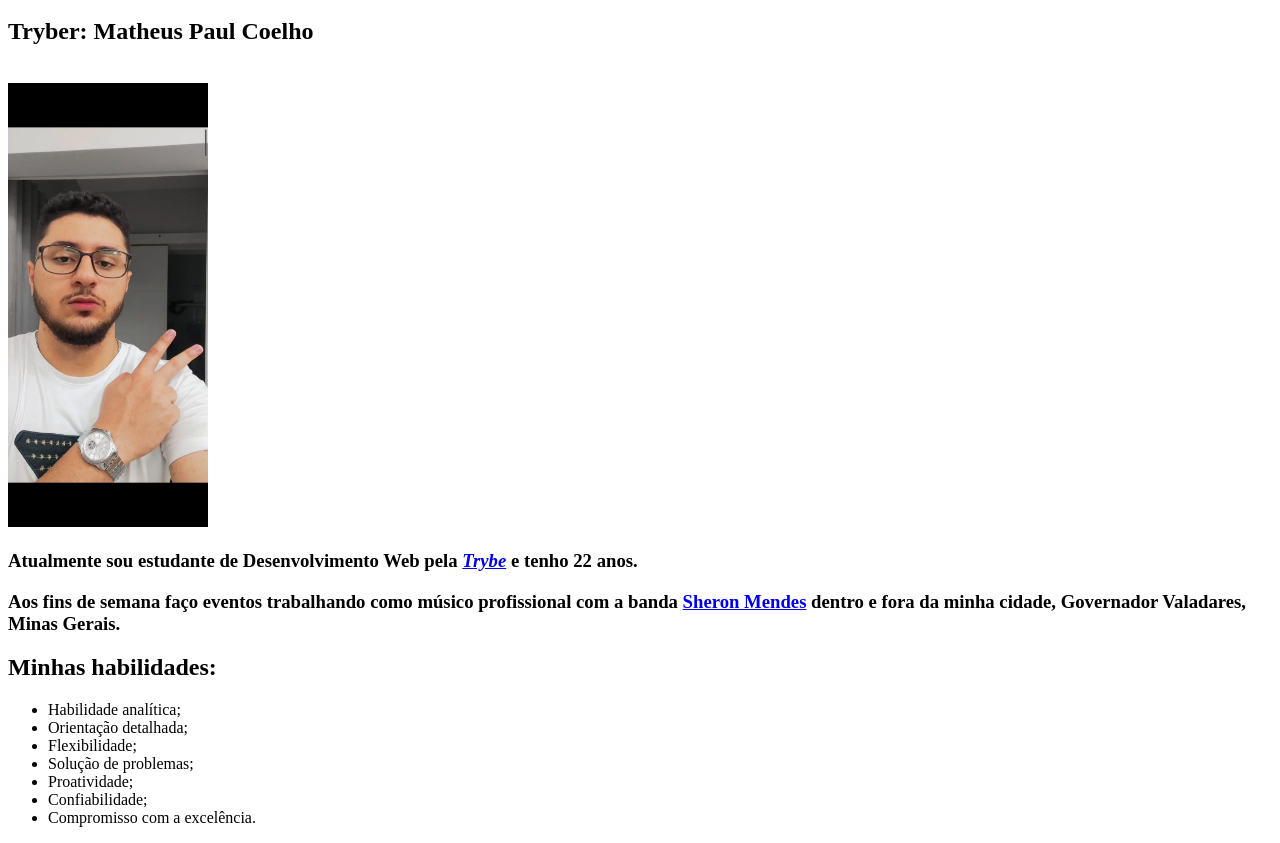
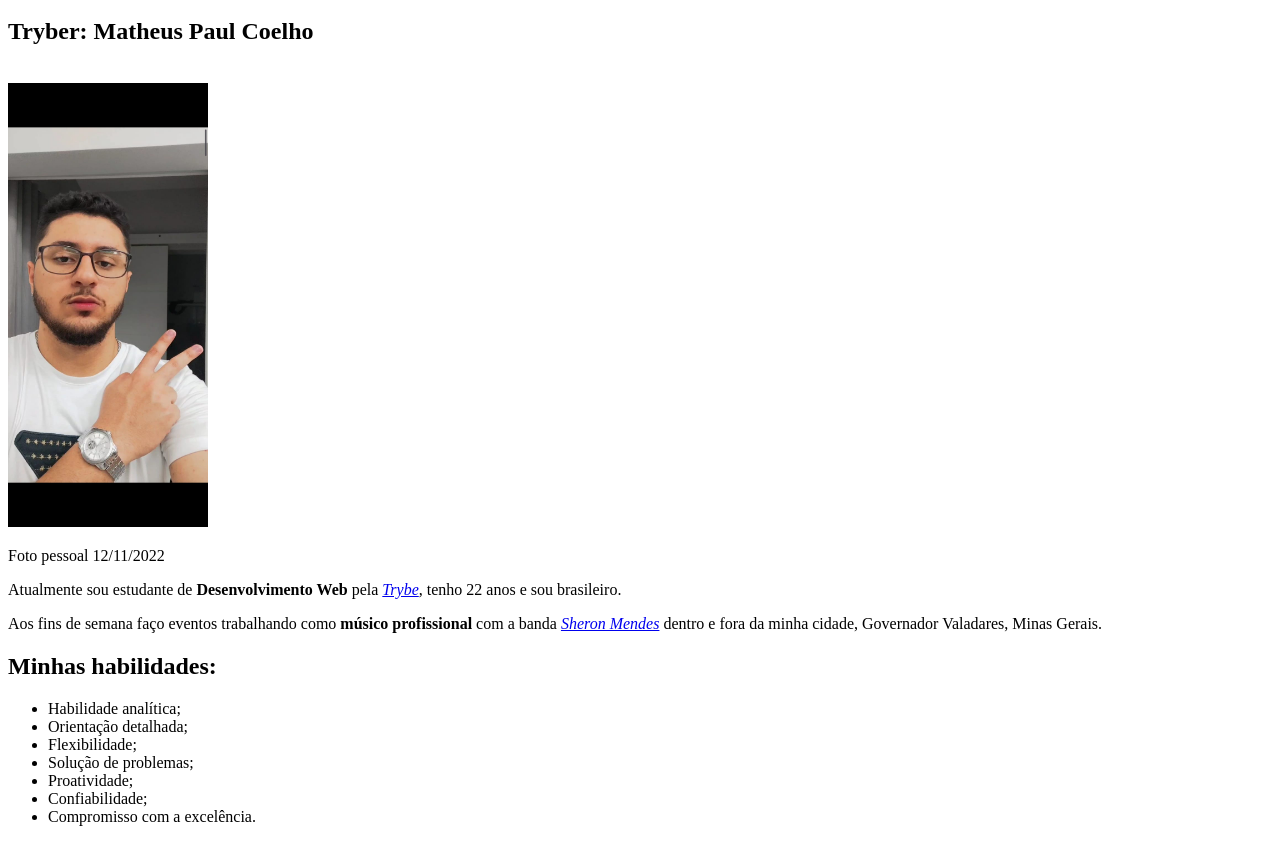
Before and after one commit to matheuspaul/matheuspaul.github.io, a plain HTML site: page index.html in a window 1280 px wide. Shown: the part 100-943 px from the top of the page. Drawn offline with Linux system fonts and the light colour scheme.

Commit message:
Alterações de complementação de dados

```diff
--- a/index.html
+++ b/index.html
@@ -10,9 +10,9 @@
     <h1>Bem-vindos ao meu portifólio!</h1>
     <a href="https://instagram.com/matheuspaul_?igshid=YmMyMTA2M2Y=" target="_blank">Instagram</a>  <a href="https://www.linkedin.com/in/matheus-paul" target="_blank">Linkedin</a>
     <h2>Tryber: <strong>Matheus Paul Coelho</strong></h2> <br>
-    <img src="Matheus.jpeg" width="200px" alt="Minha foto">
-    <h3>Atualmente sou estudante de <strong> Desenvolvimento Web </strong>pela <em> <a href="https://www.betrybe.com/">Trybe</a></em> e tenho 22 anos. </h3>
-    <h3> Aos fins de semana faço eventos trabalhando como músico profissional com a banda <a href="https://www.instagram.com/assessoriasheronmendes?igshid=YmMyMTA2M2Y=" target="_blank">Sheron Mendes</a> dentro e fora da minha cidade, Governador Valadares, Minas Gerais. <h3>
+    <img id="foto" src="Matheus.jpeg" width="200px" alt="Minha foto"> <p>Foto pessoal 12/11/2022</p>
+    <p>Atualmente sou estudante de <strong> Desenvolvimento Web </strong>pela <em> <a href="https://www.betrybe.com/">Trybe</a></em>, tenho 22 anos e sou brasileiro.</p>
+    <p> Aos fins de semana faço eventos trabalhando como <strong>músico profissional</strong> com a banda <em><a href="https://www.instagram.com/assessoriasheronmendes?igshid=YmMyMTA2M2Y=" target="_blank">Sheron Mendes</a> </em>dentro e fora da minha cidade, Governador Valadares, Minas Gerais. </p>
         <h2>Minhas habilidades:</h2>
         <ul>
             <li>Habilidade analítica;</li>
```
